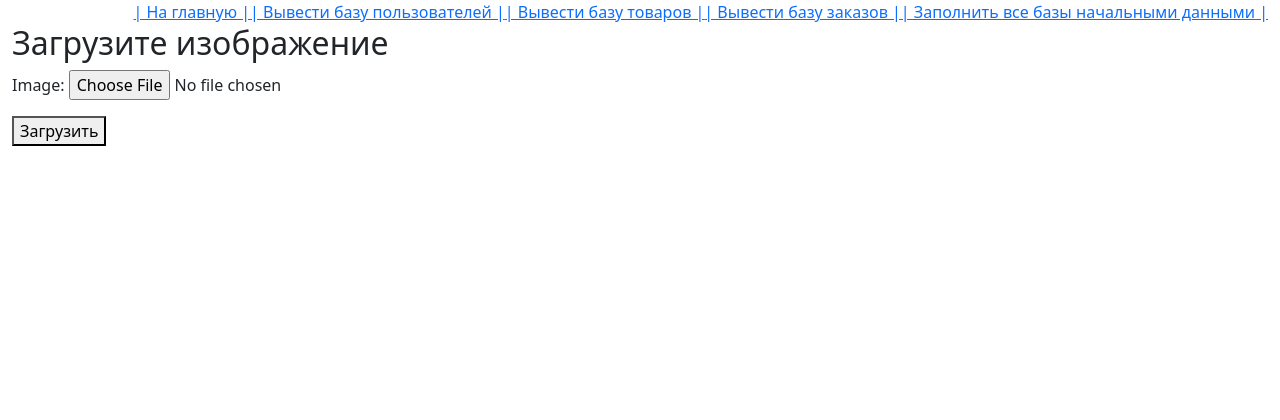
After one commit to DenDuet/django, a Django app: page /upload/223/ in a window 1280 px wide. The commit adds this page. Shown: the top 420 px of the page. Run offline with Django 4.2, Linux system fonts and the light colour scheme.

Commit message:
dz4 в папке dz3 - товары

```diff
--- /dev/null
+++ b/myproject/dz3/forms.py
@@ -0,0 +1,5 @@
+from django import forms
+
+
+class ImageForm(forms.Form):
+    image = forms.ImageField()
--- a/myproject/dz3/models.py
+++ b/myproject/dz3/models.py
@@ -1,3 +1,4 @@
+from django.conf import settings
 from django.db import models
 from django.core.management.base import BaseCommand
 
@@ -19,6 +20,7 @@ class Goods(models.Model):
     price = models.DecimalField(max_digits=8, decimal_places=2)
     quantity = models.DecimalField(max_digits=8, decimal_places=2)
     add_date = models.DateTimeField(auto_now_add=False)
+    image = models.ImageField(upload_to =settings.MEDIA_ROOT)
     def __str__(self):
         return f'Product: {self.goods_name}, price: {self.price}, quantity: {self.quantity}'
 
--- a/myproject/dz3/templates/dz3/goods.html
+++ b/myproject/dz3/templates/dz3/goods.html
@@ -14,7 +14,12 @@
         Цена товара: {{ good.price }}<br />
         Количество товара: {{ good.quantity }}<br />
         Дата создания: {{ good.add_date }}<br />
+        <img src="{{ good.image }}" width="100px" alt="{{ good.image }}" />
       </p>
+
+      <div class="image">
+        <a href="/upload/{{ good.id }}/">Загрузить изображение</a>
+      </div>
       <div class="delete">
         <a href="/goods/delete/{{ good.id }}/">Удалить товар</a>
       </div>
--- /dev/null
+++ b/myproject/dz3/templates/dz3/upload_image.html
@@ -0,0 +1,9 @@
+{% extends 'dz3/base.html' %}
+{% block content %}
+  <h2>Загрузите изображение</h2>
+  <form method="post" enctype="multipart/form-data">
+    {% csrf_token %}
+    {{ form.as_p }}
+    <button type="submit">Загрузить</button>
+  </form>
+{% endblock %}
--- a/myproject/dz3/urls.py
+++ b/myproject/dz3/urls.py
@@ -1,4 +1,8 @@
+from django.conf import settings
+from django.conf.urls.static import static
 from django.urls import path
+
+
 from . import views
 
 urlpatterns = [
@@ -9,5 +13,6 @@ urlpatterns = [
     path('goods/', views.read_goods, name='read goods base'),
     path('orders/', views.read_orders, name='read orders base'),
     path('orders/show/', views.orders_show, name='show orders base'),
+    path('upload/<int:goods_id>/', views.upload_image, name='upload_image'),
 
-]
+] + static(settings.MEDIA_URL, document_root=settings.MEDIA_ROOT)
--- a/myproject/dz3/views.py
+++ b/myproject/dz3/views.py
@@ -3,6 +3,8 @@ from django.forms import Form
 from django.http import HttpResponse, JsonResponse
 from django.shortcuts import render
 from dz3.models import User, Goods, Orders
+from django.core.files.storage import FileSystemStorage
+from .forms import ImageForm
 # from django.views.decorators.csrf import csrf_protect
 
 import logging
@@ -109,3 +111,20 @@ def orders_show(request):
         start_date = current_date - datetime.timedelta(days=356)
         orders = user.orders_set.filter(date_ordered__range=(start_date, current_date)).order_by('date_ordered__year')
     return render(request, "dz3/orders2.html", context = {"orders": orders, "user": user ,"goods": goods, "title":"Главная страница","period": choice})
+
+
+def upload_image(request, goods_id):
+    if request.method == 'POST':
+        form = ImageForm(request.POST, request.FILES)
+        if form.is_valid():
+            image = form.cleaned_data['image']
+            fs = FileSystemStorage()
+            filename = fs.save(image.name, image)
+            file_url = fs.url(filename)
+            good = Goods.objects.get(pk=goods_id)
+            good.image = file_url
+            good.save()
+    else:
+        form = ImageForm()
+    return render(request, 'dz3/upload_image.html', {'form':
+form})
--- a/myproject/myproject/settings.py
+++ b/myproject/myproject/settings.py
@@ -143,7 +143,7 @@ AUTH_PASSWORD_VALIDATORS = [
 # Internationalization
 # https://docs.djangoproject.com/en/4.2/topics/i18n/
 
-LANGUAGE_CODE = 'en-us'
+LANGUAGE_CODE = 'ru-ru'
 
 TIME_ZONE = 'UTC'
 
@@ -157,6 +157,9 @@ USE_TZ = True
 
 STATIC_URL = 'static/'
 
+MEDIA_URL = '/media/'
+MEDIA_ROOT = BASE_DIR / 'media'
+
 # Default primary key field type
 # https://docs.djangoproject.com/en/4.2/ref/settings/#default-auto-field
 
```
Also changed, not shown: myproject/db.sqlite3, myproject/dz3/migrations/0004_goods_image.py (added), myproject/media/foto1.jpg (added), myproject/media/foto2.jpg (added), myproject/media/foto2_AQyr5CL.jpg (added), myproject/media/foto4.jpg (added), myproject/media/foto4_esj4gfC.jpg (added), 1 other file.
